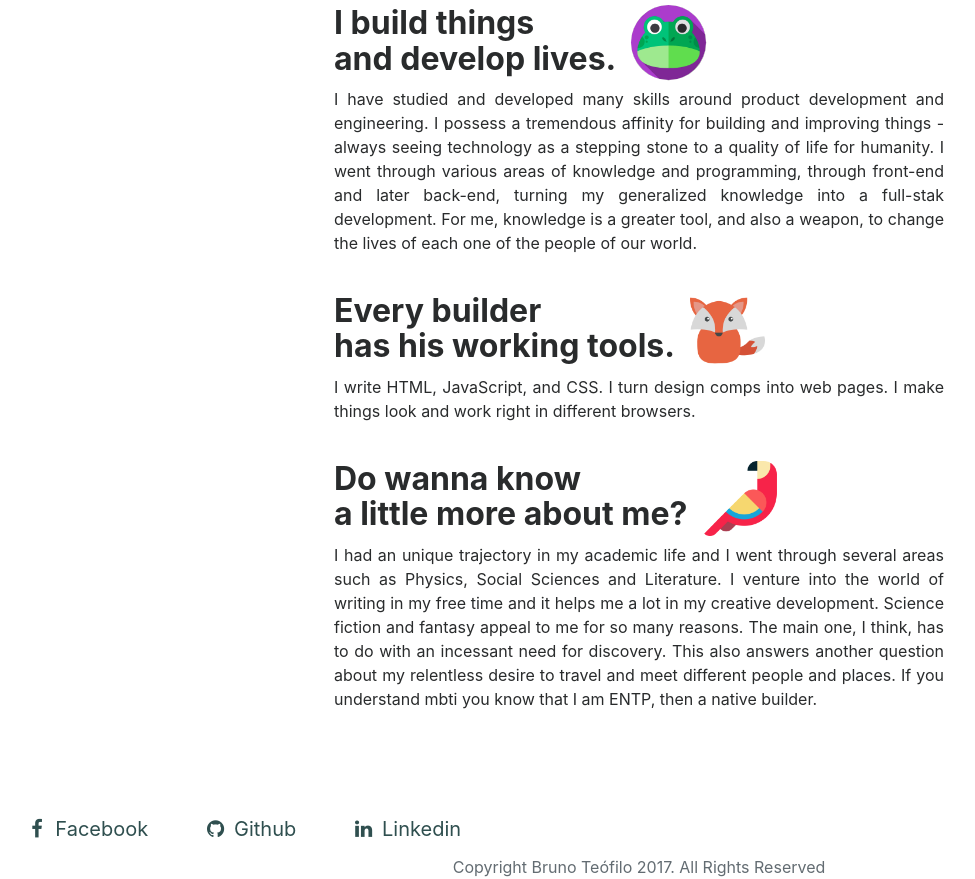
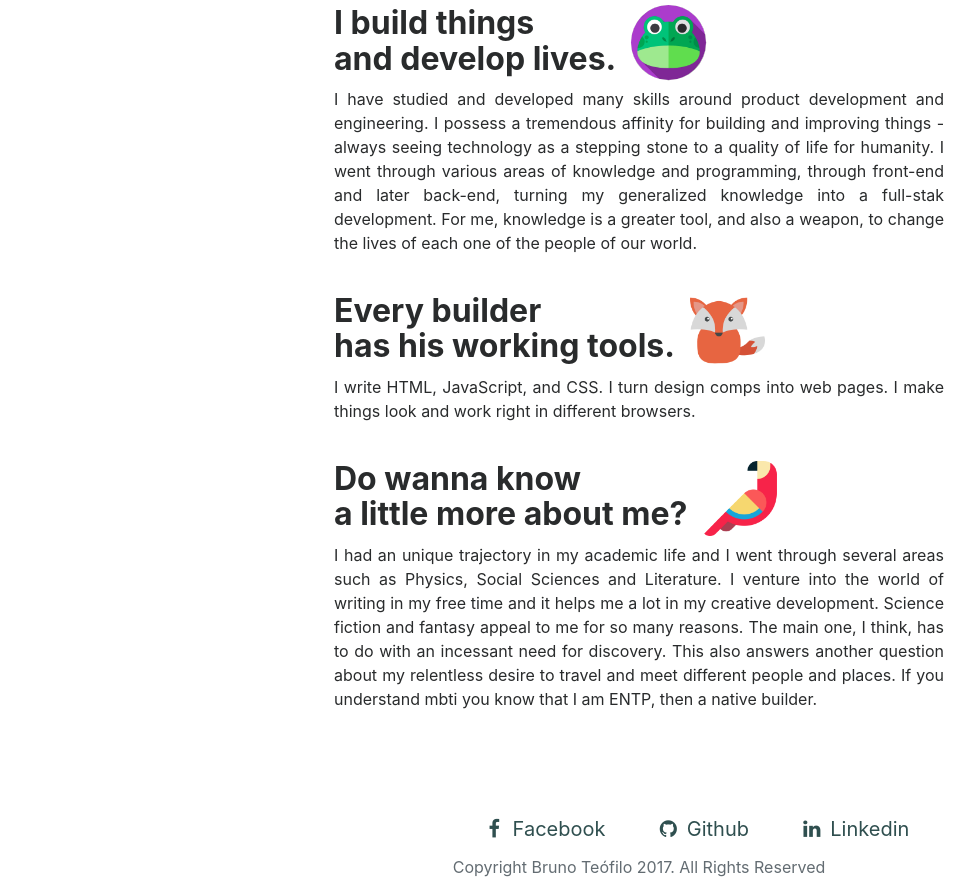
Before and after one commit to Heirian/newproject, a plain HTML site: page index.html in a window 1280 px wide. Shown: the part 491-1370 px from the top of the page, without its empty margins (1-976 px from the left). Drawn offline with nearby package versions, Linux system fonts and the light colour scheme; a web font is replaced by a local one.

Commit message:
fixfooterbuttons

```diff
--- a/CSS/customcss.css
+++ b/CSS/customcss.css
@@ -65,3 +65,6 @@ p {
 .mantra {
 	color: white
 }
+.ajust-buttons-footer {
+	margin-left: 3%;
+}
--- a/index.html
+++ b/index.html
@@ -130,9 +130,12 @@
 		<h6 class="text-center headerspace mantra"><b>I'm one with the force and the force is with me
 			</b></h6>
 		<footer>
-			<a href="https://www.facebook.com/heirian" class="btn btn-default btn-lg"><i class="fa fa-facebook fa-fw"></i> <span>Facebook</span></a>
-			<a href="https://github.com/Heirian" class="btn btn-default btn-lg"><i class="fa fa-github fa-fw"></i> <span>Github</span></a>
-			<a href="https://www.linkedin.com/in/bruno-te%C3%B3filo-domingos-silva-ab2271142/" class="btn btn-default btn-lg"><i class="fa fa-linkedin fa-fw"></i> <span>Linkedin</span></a>
+			<div class="row ajust-buttons-footer">
+				<div class="col-md-4"></div>
+				<a href="https://www.facebook.com/heirian" class="btn btn-default btn-lg"><i class="fa fa-facebook fa-fw"></i> <span>Facebook</span></a>
+				<a href="https://github.com/Heirian" class="btn btn-default btn-lg"><i class="fa fa-github fa-fw"></i> <span>Github</span></a>
+				<a href="https://www.linkedin.com/in/bruno-te%C3%B3filo-domingos-silva-ab2271142/" class="btn btn-default btn-lg"><i class="fa fa-linkedin fa-fw"></i> <span>Linkedin</span></a>
+			</div>
 			<p class="text-center text-muted">Copyright Bruno Teófilo 2017. All Rights Reserved
 			</p>
 		</footer>
```
